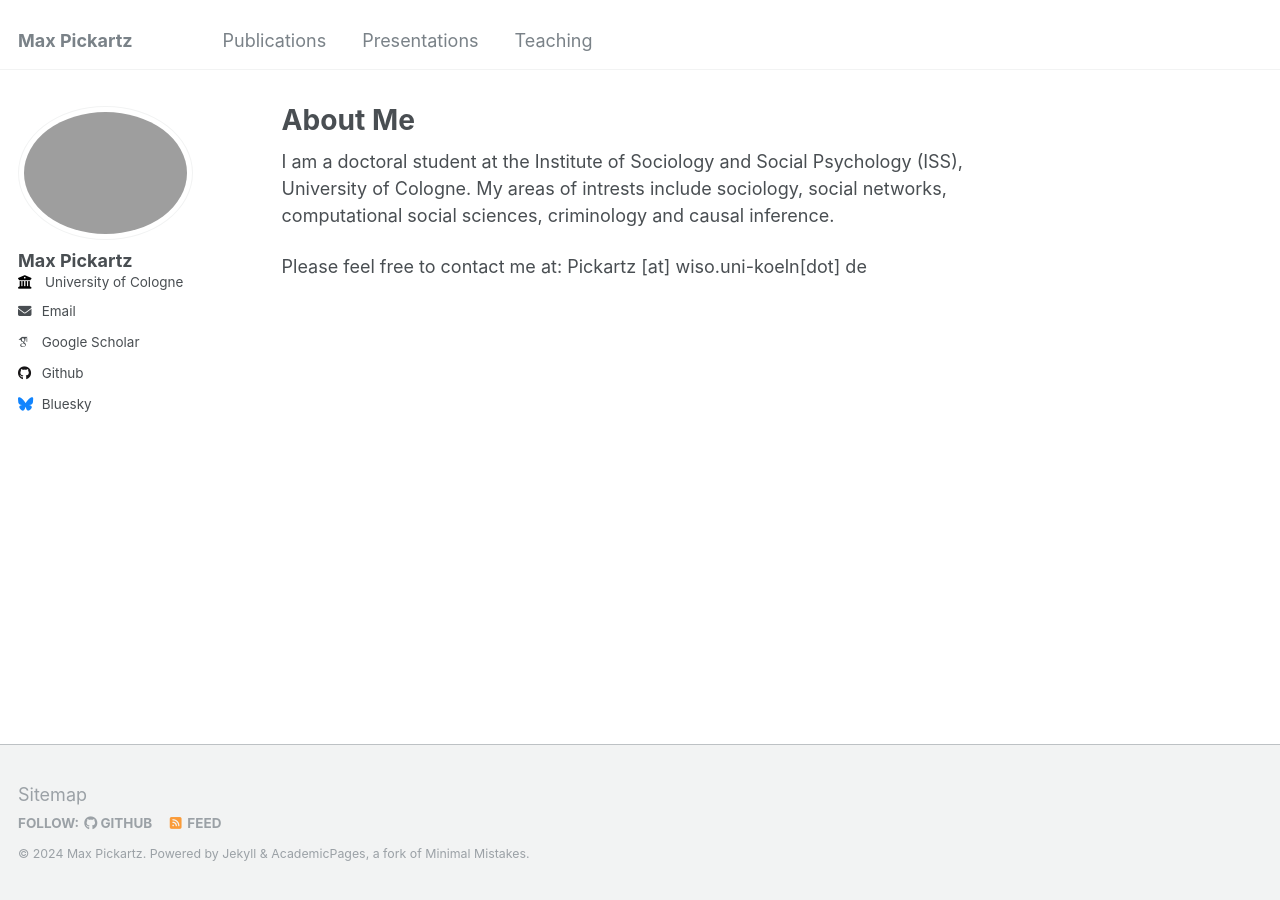
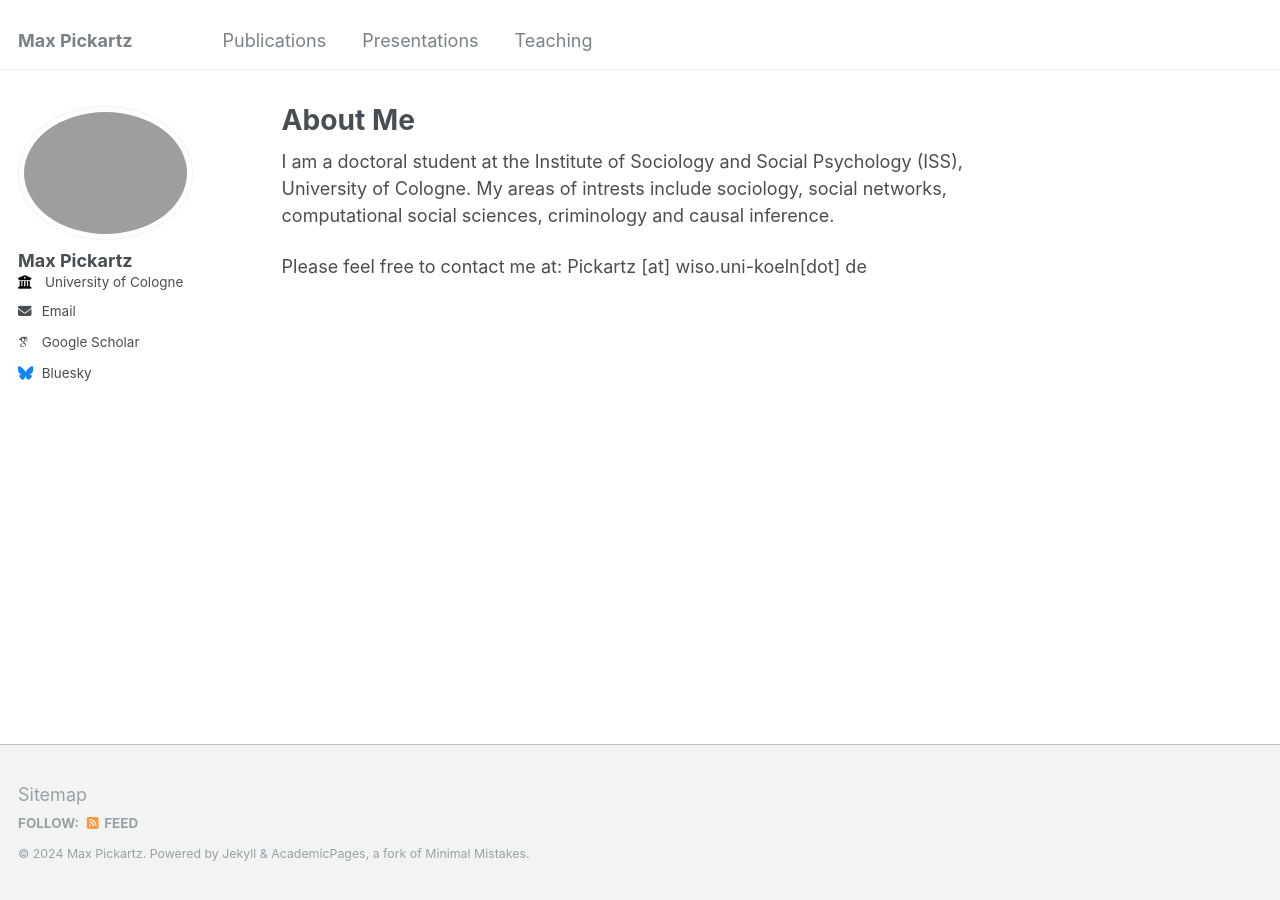
Before and after one commit to maxpi99/maxpi99.github.io, a Jekyll site: the page built from _pages/about.md, in a window 1280 px wide. Built offline with Jekyll 4.4.1, drawn with Linux system fonts in a browser that asks for light colours; some web fonts are replaced.

Commit message:
Update _config.yml

```diff
--- a/_config.yml
+++ b/_config.yml
@@ -42,7 +42,7 @@ author:
   bitbucket        : # Username - Update with your username on the site
   codepen          : # Username
   dribbble         : # Username
-  github           : "maxpi99"
+  github           : # "maxpi99"
   kaggle           : # Username
   stackoverflow    : # User number or user number and name (i.e., use "1" or "1/jeff-atwood")
 
```
